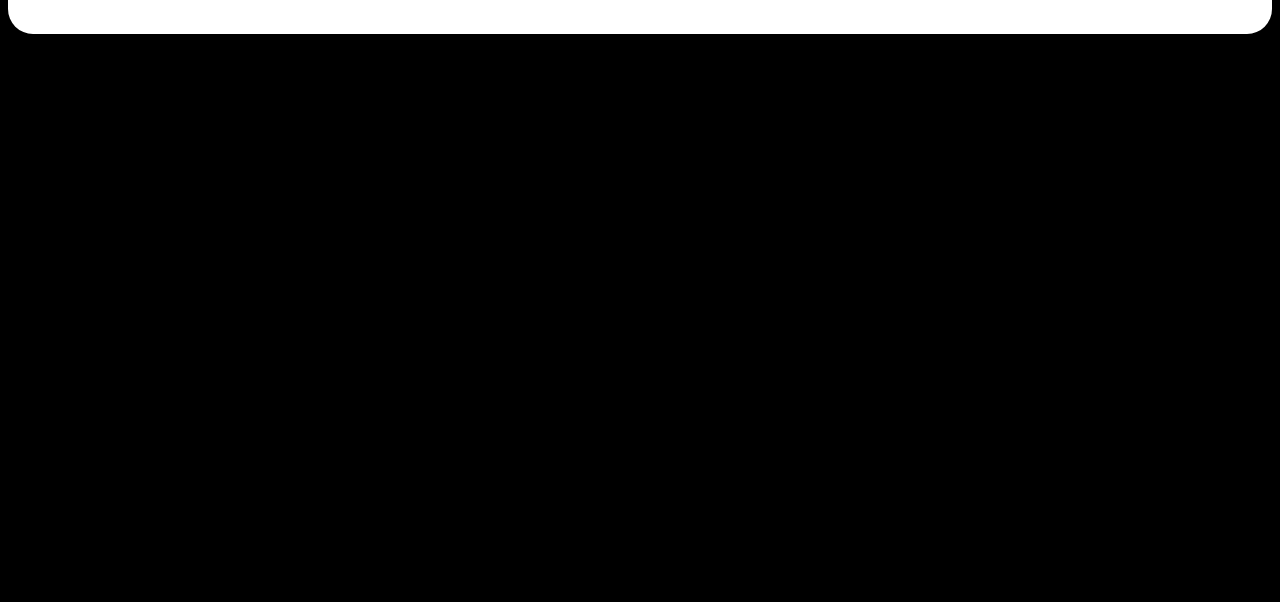
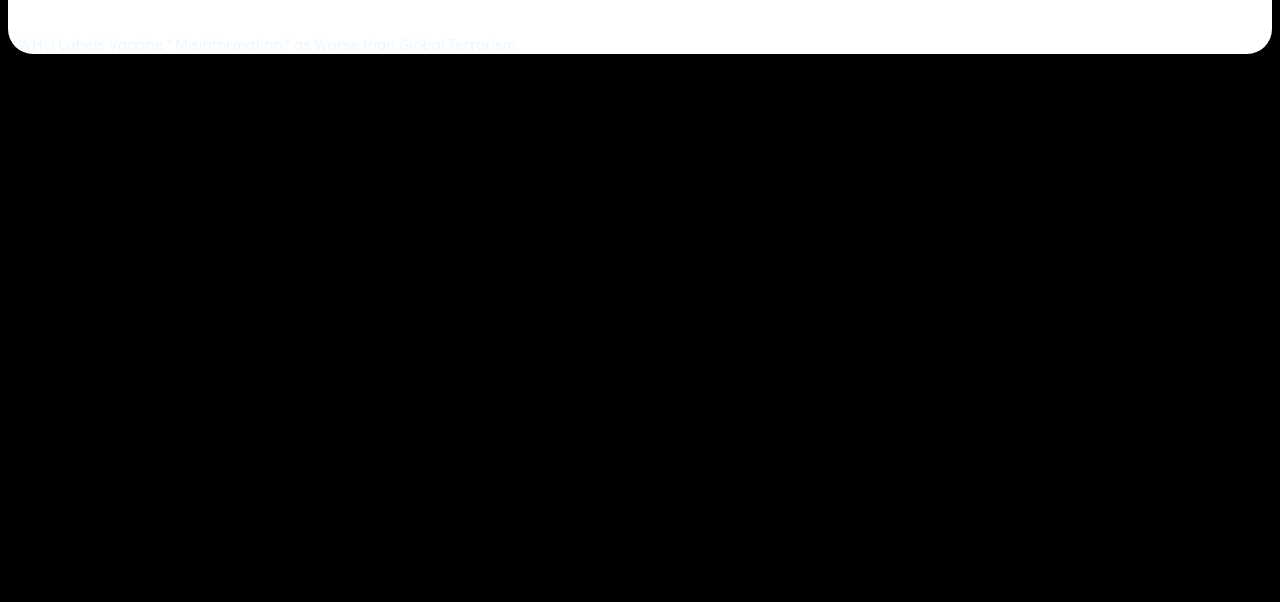
Before and after one commit to Athenas0n/veritas-world, a plain HTML site: page latest/index.html in a window 1280 px wide. Shown: the part 198-800 px from the top of the page. Drawn offline with nearby package versions, Linux system fonts and the light colour scheme.

Commit message:
temp link

```diff
--- a/latest/index.html
+++ b/latest/index.html
@@ -47,6 +47,7 @@
         <div id="headings">
             <h3 class="subHeading">Under Construction</h3>
         </div>
+        <a class="link" href="../Content/WHO_anti-science_aggression/">WHO Labels Vaccine "Misinformation" as Worse than Global Terrorism</a>
         <!-- <div id="about" class="mainBodySections">
             <img class="logo" src="src/images/profile.PNG" alt="Profile Image">
             <p class="paragraphs">World Veritas was established with the understanding that the world has undergone significant changes in recent times.
```
